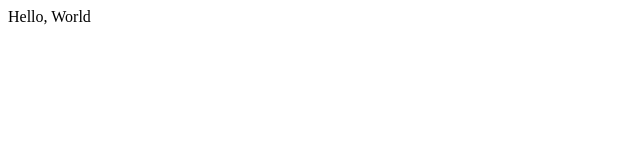
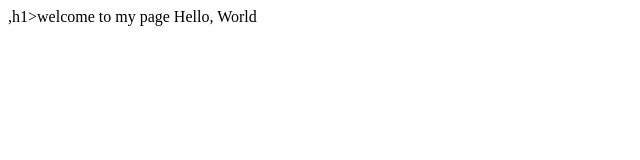
Before and after one commit to Manish85-cell/hello2, a plain HTML site: page index.html in a window 1280 px wide. Shown: the whole page, without its empty margins (0-640 px from the left). Drawn offline with Linux system fonts and the light colour scheme.

Commit message:
added head

```diff
--- a/index.html
+++ b/index.html
@@ -7,6 +7,7 @@
     <title>Document</title>
 </head>
 <body>
+    ,h1>welcome to my page
     Hello, World
 </body>
 </html>
```
